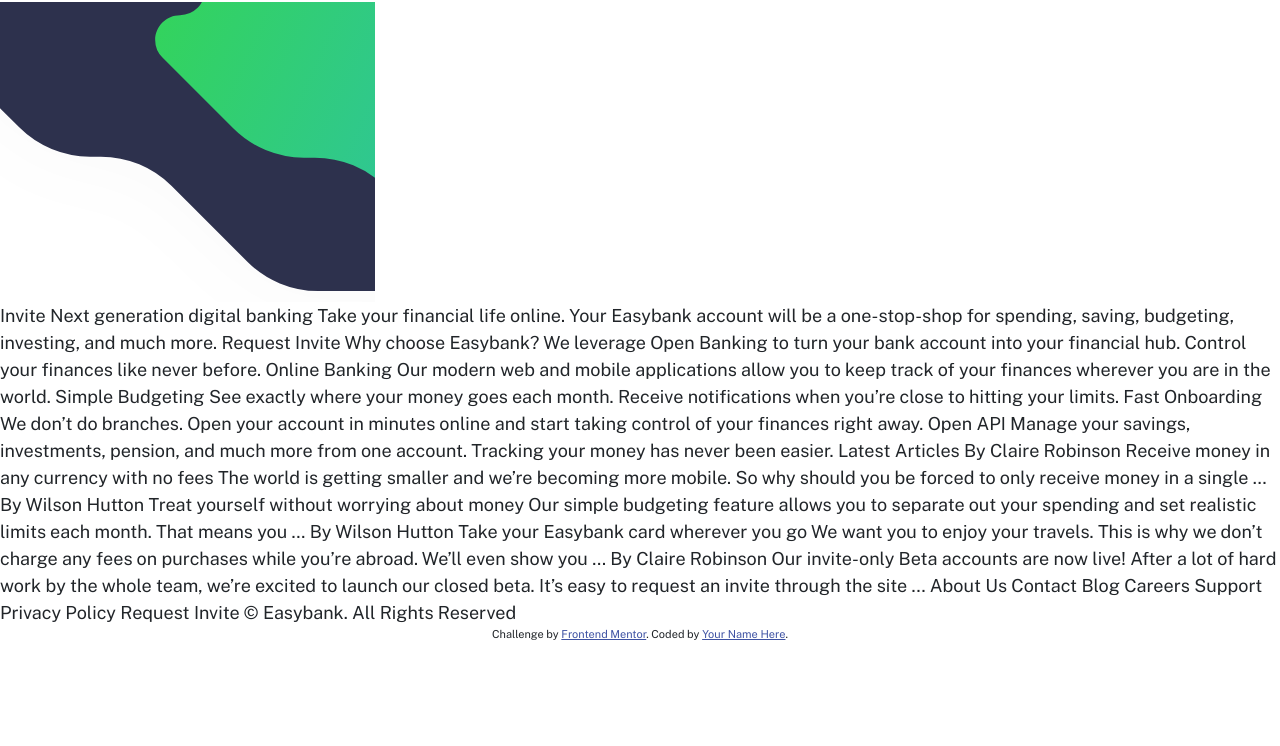
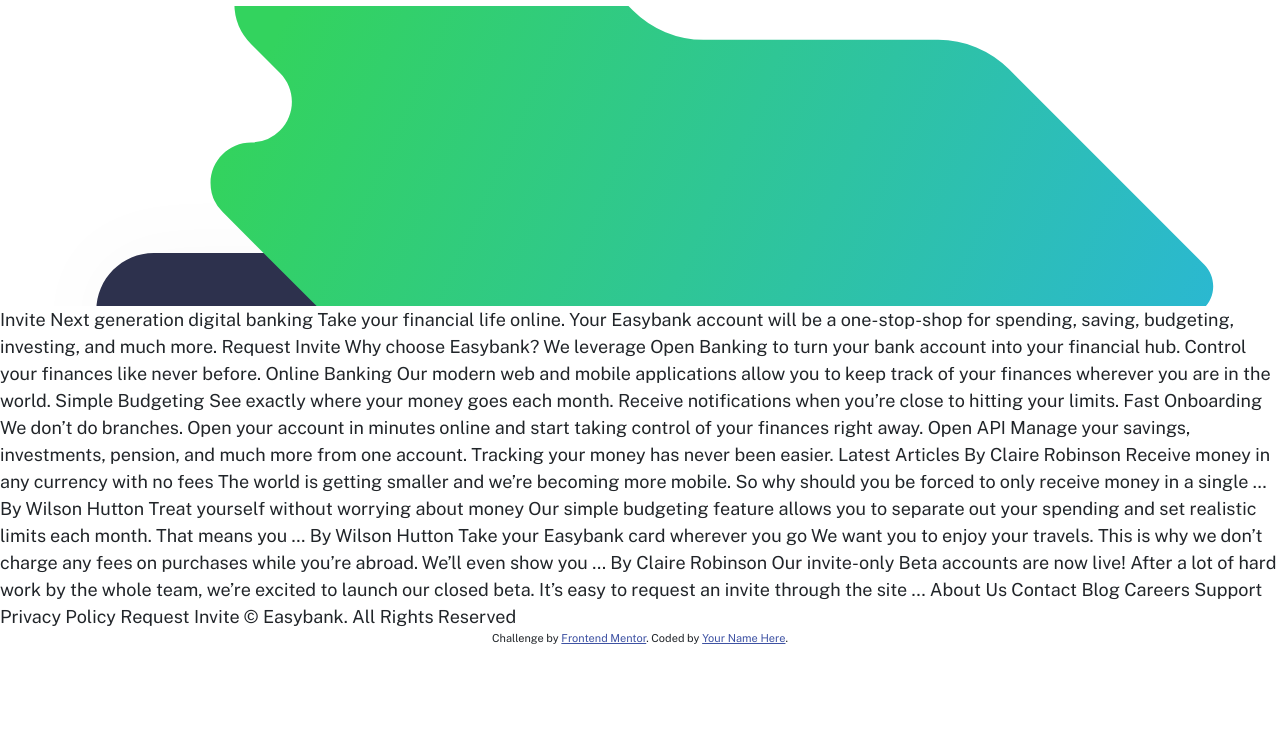
Before and after one commit to alexeykuz-sys/easybank_landing_page, a plain HTML site: page index.html in a window 1280 px wide. Shown: the part 54-800 px from the top of the page. Drawn offline with nearby package versions, Linux system fonts and the light colour scheme.

Commit message:
add hero image

```diff
--- a/sass/_buttons.scss
+++ b/sass/_buttons.scss
@@ -5,9 +5,9 @@
     border: 0;
     @include gradient(to right, $color);
 
-    &:hover{
-        @include set-bg-color(black);
-        border: 1px solid $color;
-        color: $color;
-    }
+    // &:hover{
+    //     @include set-bg-color(black);
+    //     border: 1px solid $color;
+    //     color: $color;
+    // }
 }
--- a/sass/main.scss
+++ b/sass/main.scss
@@ -43,9 +43,8 @@
 
 .navbar-nav li {
   & :hover {
-    text-decoration: underline 2px $limeGreen;
+    text-decoration: underline 5px $limeGreen;
   }
-
   & a {
     color: $grayishBlue;
     list-style: none;
@@ -59,11 +58,12 @@
 
 .request-btn {
   display: none;
-    @include tablet{
+  @include tablet {
     display: block;
     @include btn($list);
-  padding: 5px 25px;
-  border-radius: 20px;
+    // padding: 5px 25px;
+    border-radius: 30px;
+
   }
 }
 
@@ -75,8 +75,7 @@
   &.show {
     position: absolute;
     top: 60px;
-    left:50%
-    translate(-50%,-50%);
+    left: 50%;
     height: 250px;
     width: 250px;
     align-items: center;
@@ -111,22 +110,24 @@
   }
 }
 
-
 // hero image
-.hero-image{
+.hero-image {
   background-image: url(/images/bg-intro-mobile.svg);
   background-repeat: no-repeat;
   background-attachment: fixed;
   width: 100%;
   height: 300px;
 
-    &.mockup{
+  @include large{
+    background-image: url(/images/bg-intro-desktop.svg);
+  }
+
+  &.mockup {
     position: absolute;
-        top:-50px;
+    top: -50px;
     width: 200px;
     height: auto;
   }
-
 }
 
 // Attribution
```
Also changed, not shown: assets/css/main.css. Lines whose indentation alone changed are shown as unchanged.
